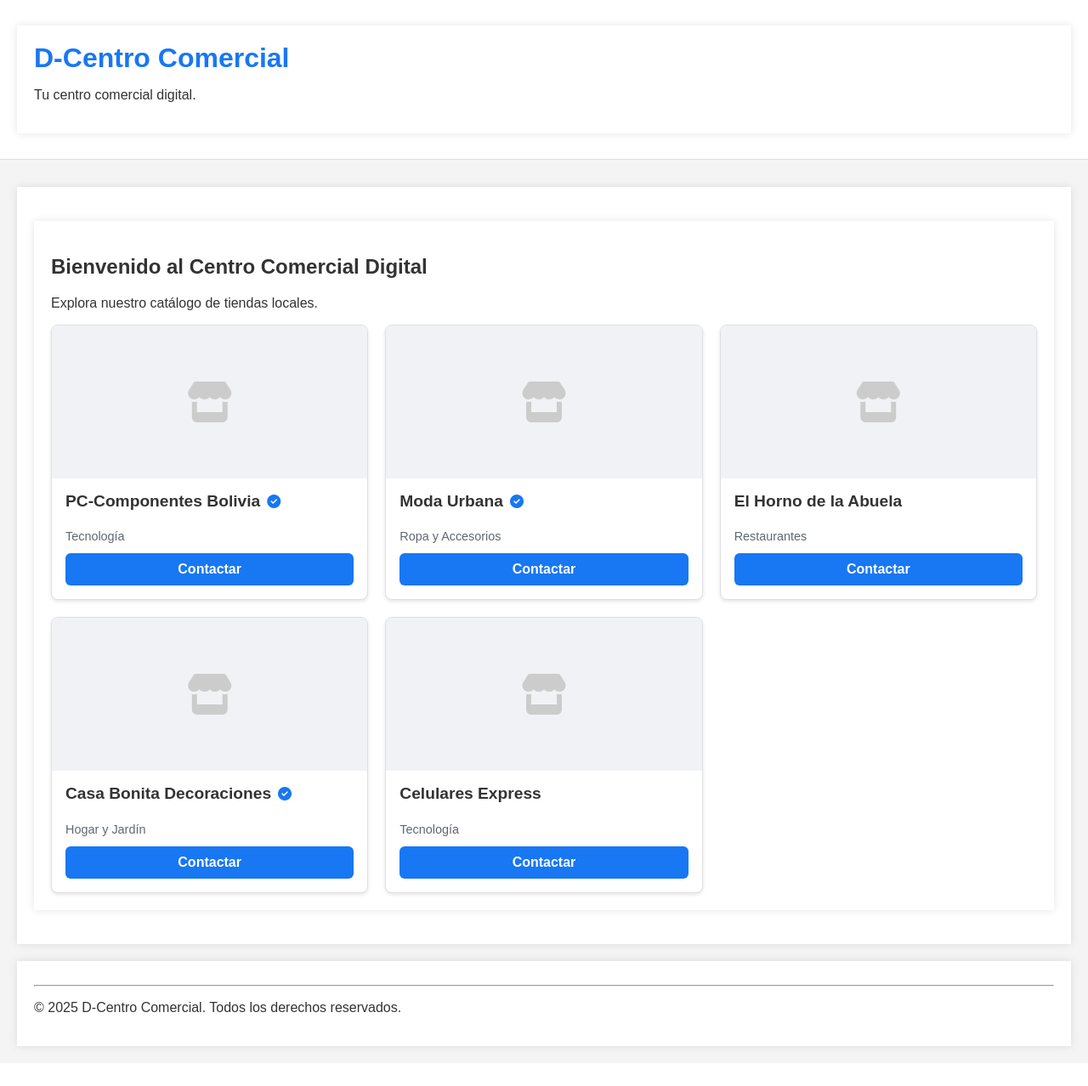
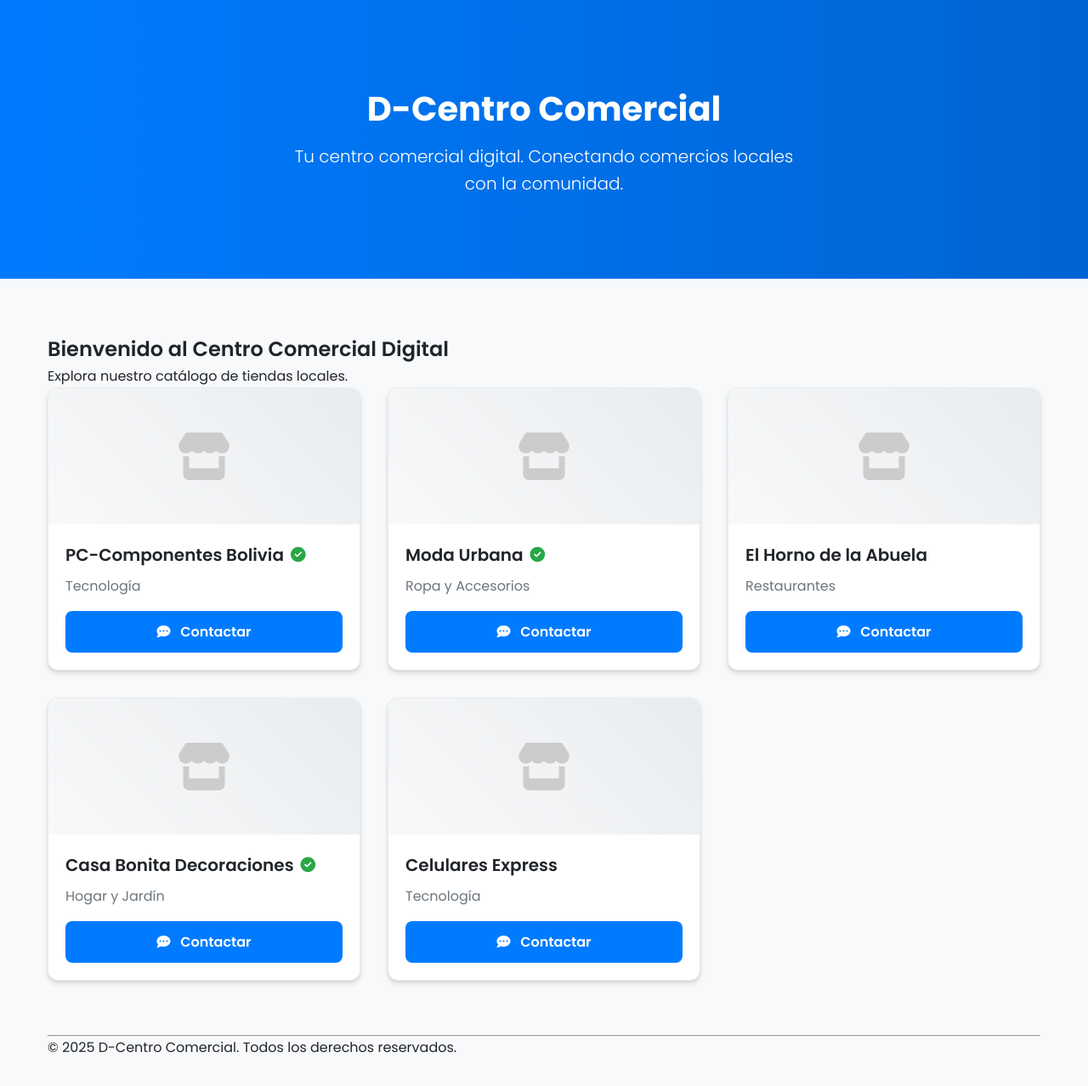
Before and after one commit to Trebmareeuu/D-Centro-Comercial, a PHP site: page / in a window 1280 px wide. Shown: the whole page at 85% size. Before the commit the page ends 1238 px from the top, so only its background shows below. Run offline with PHP 8.4, Linux system fonts and the light colour scheme; data comes from the database, SQL or seed files in the repository.

Commit message:
feat: Rediseñar la página de inicio con un estilo moderno
Implementa una revisión visual completa de la página de inicio basada en los comentarios del usuario para lograr un aspecto más profesional y atractivo.

- Introduce una nueva paleta de colores, tipografía moderna (Poppins) y variables CSS para un diseño consistente.
- Transforma el encabezado en una 'Hero Section' llamativa con un fondo degradado.
- Refina el diseño de las tarjetas de tienda con mejores sombras, espaciado y efectos de hover.
- Refactoriza la estructura del layout principal para mayor consistencia y limpieza del código.

```diff
--- a/public/css/style.css
+++ b/public/css/style.css
@@ -1,111 +1,175 @@
-/* Estilos Generales */
+/* ---------------------------------------------------
+   Archivo de Estilos Principal para D-Centro Comercial
+   --------------------------------------------------- */
+
+/* --- 1. Importaciones y Variables --- */
+
+/* Importar la fuente 'Poppins' desde Google Fonts */
+@import url('https://fonts.googleapis.com/css2?family=Poppins:wght@300;400;600;700&display=swap');
+
+/* Definición de la paleta de colores y variables globales */
+:root {
+    --font-principal: 'Poppins', sans-serif;
+
+    /* Paleta de Colores Principal */
+    --color-primario: #007bff; /* Azul vibrante */
+    --color-secundario: #6c757d; /* Gris sutil */
+    --color-fondo: #f8f9fa; /* Un gris muy claro */
+    --color-superficie: #ffffff; /* Blanco para las tarjetas y fondos */
+    --color-texto-principal: #212529; /* Negro suave */
+    --color-texto-secundario: #6c757d; /* Gris para texto menos importante */
+    --color-exito: #28a745; /* Verde para verificaciones */
+
+    /* Otros */
+    --sombra-tarjeta: 0 4px 6px rgba(0, 0, 0, 0.1), 0 1px 3px rgba(0, 0, 0, 0.08);
+    --sombra-tarjeta-hover: 0 10px 15px rgba(0, 0, 0, 0.1), 0 4px 6px rgba(0, 0, 0, 0.08);
+    --radio-borde: 12px;
+    --transicion-suave: all 0.3s ease;
+}
+
+
+/* --- 2. Estilos Generales y Reseteo Básico --- */
+
+* {
+    box-sizing: border-box;
+    margin: 0;
+    padding: 0;
+}
+
 body {
-    font-family: -apple-system, BlinkMacSystemFont, "Segoe UI", Roboto, "Helvetica Neue", Arial, sans-serif;
-    margin: 0;
-    background-color: #f0f2f5;
-    color: #1c1e21;
+    font-family: var(--font-principal);
+    background-color: var(--color-fondo);
+    color: var(--color-texto-principal);
+    line-height: 1.6;
 }
 
 .container {
     max-width: 1200px;
     margin: 0 auto;
-    padding: 20px;
+    padding: 2rem 1rem;
 }
 
-/* Header */
-header {
-    background-color: #fff;
-    padding: 10px 0;
-    border-bottom: 1px solid #dddfe2;
+h1, h2, h3 {
+    font-weight: 600;
+}
+
+a {
+    color: var(--color-primario);
+    text-decoration: none;
+}
+
+
+/* --- 3. Estilos de Componentes --- */
+
+/* Header y Hero Section */
+.hero-header {
+    background: linear-gradient(90deg, rgba(0,123,255,1) 0%, rgba(0,100,210,1) 100%);
+    color: var(--color-superficie);
+    padding: 4rem 1rem;
+    text-align: center;
     margin-bottom: 2rem;
 }
 
-header h1 {
-    color: #1877f2;
-    margin: 0;
+.hero-header h1 {
+    font-size: 2.5rem;
+    font-weight: 700;
+    margin-bottom: 0.5rem;
 }
+
+.hero-header p {
+    font-size: 1.25rem;
+    font-weight: 300;
+    max-width: 600px;
+    margin: 0 auto;
+}
+
 
 /* Grid de Tiendas */
 .tiendas-grid {
     display: grid;
     grid-template-columns: repeat(auto-fill, minmax(280px, 1fr));
-    gap: 20px;
-    padding: 0;
-    margin: 0;
+    gap: 2rem;
 }
 
-/* Estilos de las Tarjetas de Tienda */
 .tienda-card {
-    background-color: #fff;
-    border: 1px solid #dddfe2;
-    border-radius: 8px;
-    overflow: hidden;
-    box-shadow: 0 2px 4px rgba(0, 0, 0, 0.1);
-    transition: transform 0.2s ease, box-shadow 0.2s ease;
+    background-color: var(--color-superficie);
+    border: 1px solid #e9ecef;
+    border-radius: var(--radio-borde);
+    box-shadow: var(--sombra-tarjeta);
+    transition: var(--transicion-suave);
     display: flex;
     flex-direction: column;
+    overflow: hidden; /* Asegura que los hijos no se salgan de los bordes redondeados */
 }
 
 .tienda-card:hover {
     transform: translateY(-5px);
-    box-shadow: 0 4px 12px rgba(0, 0, 0, 0.15);
+    box-shadow: var(--sombra-tarjeta-hover);
 }
 
 .tienda-card-logo {
     width: 100%;
-    height: 180px;
-    background-color: #f0f2f5;
+    height: 160px; /* Reducimos un poco la altura */
+    /* Un gradiente sutil para el fondo del placeholder */
+    background-image: linear-gradient(45deg, #f8f9fa 0%, #e9ecef 100%);
     display: flex;
     align-items: center;
     justify-content: center;
+    overflow: hidden;
 }
 
-.tienda-card-logo img {
-    max-width: 80%;
-    max-height: 80%;
-    object-fit: contain;
+.tienda-card-logo .fa-store {
+    color: #ced4da; /* Aclaramos un poco más el icono */
+    font-size: 3.5rem;
+    transition: var(--transicion-suave);
+}
+
+.tienda-card:hover .tienda-card-logo .fa-store {
+    transform: scale(1.1);
 }
 
 .tienda-card-contenido {
-    padding: 16px;
+    padding: 1.25rem; /* Ajustamos el padding */
     display: flex;
     flex-direction: column;
     flex-grow: 1;
 }
 
 .tienda-card-titulo {
-    font-size: 1.2rem;
-    font-weight: 600;
-    margin: 0 0 8px 0;
+    font-size: 1.25rem;
+    margin-bottom: 0.5rem;
     display: flex;
     align-items: center;
 }
 
 .tienda-card-verificada {
-    color: #1877f2; /* Azul de Verificación */
-    margin-left: 8px;
-    font-size: 1rem;
+    color: var(--color-exito);
+    margin-left: 0.5rem;
+    font-size: 1.1rem;
 }
 
 .tienda-card-categoria {
-    font-size: 0.9rem;
-    color: #606770;
-    margin-bottom: 12px;
+    color: var(--color-texto-secundario);
+    margin-bottom: 1rem;
     flex-grow: 1;
 }
 
 .tienda-card-contacto {
     display: block;
     text-align: center;
-    padding: 10px;
-    background-color: #1877f2;
-    color: #fff;
-    text-decoration: none;
-    border-radius: 6px;
+    padding: 0.75rem;
+    background-color: var(--color-primario);
+    color: var(--color-superficie);
+    border-radius: 8px;
     font-weight: 600;
     margin-top: auto;
+    transition: var(--transicion-suave);
 }
 
 .tienda-card-contacto:hover {
-    background-color: #166fe5;
+    filter: brightness(110%);
 }
+
+.tienda-card-contacto .fas {
+    margin-right: 0.5rem;
+}
--- a/views/includes/footer.php
+++ b/views/includes/footer.php
@@ -1,8 +1,7 @@
-</main> <!-- Cierre del .container principal -->
+</div> <!-- Cierre del .container principal -->
+</main>
 
 <footer>
-    <!-- El pie de página irá aquí: enlaces, copyright, etc. -->
-    <!-- Por ahora, un simple placeholder -->
     <div class="container">
         <hr>
         <p>&copy; <?php echo date('Y'); ?> <?php echo SITE_NAME; ?>. Todos los derechos reservados.</p>
--- a/views/includes/header.php
+++ b/views/includes/header.php
@@ -3,47 +3,29 @@
 <head>
     <meta charset="UTF-8">
     <meta name="viewport" content="width=device-width, initial-scale=1.0">
-    <title><?php echo SITE_NAME; // Usamos la constante del config.php ?></title>
+    <title><?php echo SITE_NAME; ?></title>
 
-    <!-- Descripción para SEO -->
     <meta name="description" content="Encuentra las mejores tiendas y servicios locales en un solo lugar.">
 
-    <!-- Estilos CSS -->
+    <!-- Google Fonts y Estilos CSS -->
+    <link rel="preconnect" href="https://fonts.googleapis.com">
+    <link rel="preconnect" href="https://fonts.gstatic.com" crossorigin>
+    <link rel="stylesheet" href="https://fonts.googleapis.com/css2?family=Poppins:wght@300;400;600;700&display=swap">
+
     <link rel="stylesheet" href="<?php echo APP_URL; ?>/public/css/style.css">
 
-    <!-- FontAwesome para iconos (lo usaremos mucho) -->
+    <!-- FontAwesome para iconos -->
     <link rel="stylesheet" href="https://cdnjs.cloudflare.com/ajax/libs/font-awesome/6.5.2/css/all.min.css">
-
-    <style>
-        /* Estilos básicos para empezar */
-        body {
-            font-family: sans-serif;
-            margin: 0;
-            background-color: #f4f4f4;
-            color: #333;
-        }
-        .container {
-            max-width: 1200px;
-            margin: 20px auto;
-            padding: 20px;
-            background-color: #fff;
-            box-shadow: 0 0 10px rgba(0,0,0,0.1);
-        }
-        h1 {
-            color: #2c3e50;
-        }
-    </style>
 </head>
 <body>
 
-<header>
-    <!-- El header principal irá aquí: logo, buscador, botones de login/registro -->
-    <!-- Por ahora, un simple placeholder -->
+<header class="hero-header">
     <div class="container">
         <h1><?php echo SITE_NAME; ?></h1>
-        <p>Tu centro comercial digital.</p>
+        <p>Tu centro comercial digital. Conectando comercios locales con la comunidad.</p>
     </div>
 </header>
 
-<main class="container">
-    <!-- El contenido principal de cada página se cargará aquí -->
+<main>
+    <div class="container">
+        <!-- El contenido principal de cada página se cargará aquí -->
--- a/views/pages/inicio.php
+++ b/views/pages/inicio.php
@@ -6,11 +6,11 @@
  * La variable $data es pasada desde el controlador Pages.php.
  */
 
-// El controlador ya no carga el header, lo hacemos aquí.
 require_once ROOT . '/views/includes/header.php';
 ?>
 
-<div class="container">
+<!-- El div.container ahora es abierto en header.php y cerrado en footer.php -->
+
 <h2><?php echo isset($data['titulo']) ? htmlspecialchars($data['titulo']) : 'Bienvenido'; ?></h2>
 <p>Explora nuestro catálogo de tiendas locales.</p>
 
@@ -30,7 +30,9 @@ require_once ROOT . '/views/includes/header.php';
                         <?php endif; ?>
                     </h3>
                     <p class="tienda-card-categoria"><?php echo htmlspecialchars($tienda->categoria_nombre); ?></p>
-                        <a href="#" class="tienda-card-contacto">Contactar</a>
+                    <a href="#" class="tienda-card-contacto">
+                        <i class="fas fa-comment-dots"></i> Contactar
+                    </a>
                 </div>
             </div>
         <?php endforeach; ?>
@@ -38,7 +40,6 @@ require_once ROOT . '/views/includes/header.php';
         <p>No hay tiendas para mostrar en este momento. ¡Vuelve pronto!</p>
     <?php endif; ?>
 </div>
-</div>
 
 <?php
 require_once ROOT . '/views/includes/footer.php';
```
Lines whose indentation alone changed are shown as unchanged.
